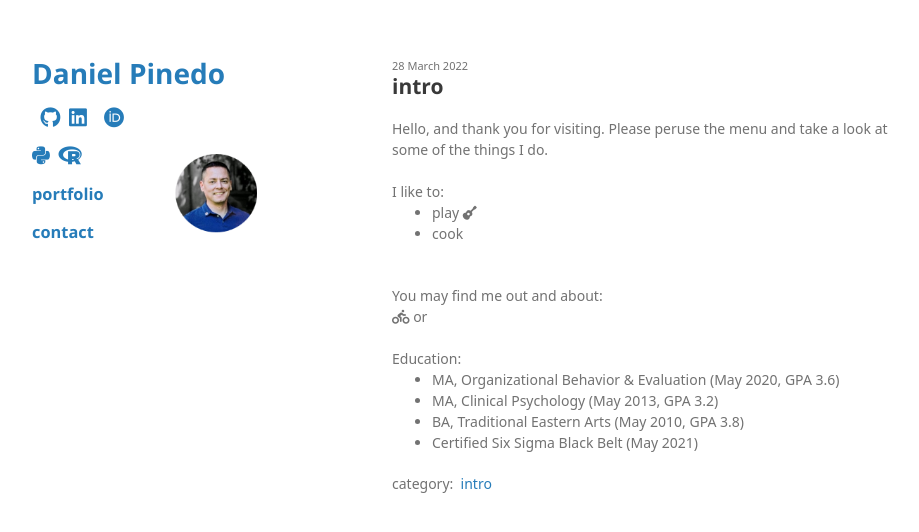
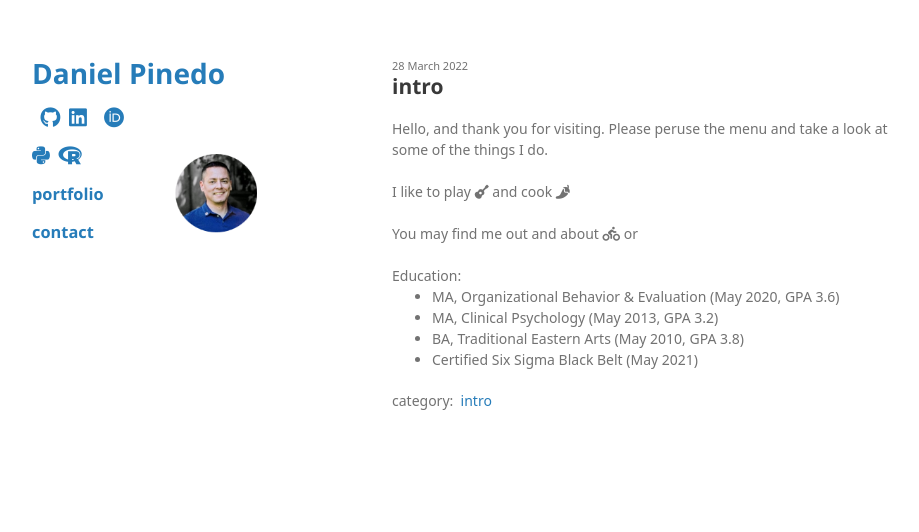
Before and after one commit to odenipinedo/odenipinedo.github.io, a Jekyll site: the page built from _posts/2022-03-28-intro.html, in a window 1280 px wide. Shown: the top 532 px of the page, without its empty margins (178-1097 px from the left). Built offline with Jekyll 4.4.1, drawn with Linux system fonts in a browser that asks for light colours; nearby versions of some CDN libraries; some web fonts are replaced; a style sheet for code colours, icons or effects is not loaded; the repository's description, which GitHub fills in, is left out.

Commit message:
Update 2022-03-28-intro.html

```diff
--- a/_posts/2022-03-28-intro.html
+++ b/_posts/2022-03-28-intro.html
@@ -14,14 +14,9 @@
 
 Hello, and thank you for visiting. Please peruse the menu and take a look at some of the things I do.<br>
 <br>
-I like to:<br>
-<ul>
-  <li>play <i class="fa-solid fa-guitar"></i></li>
-  <li>cook <i class="fa-solid fa-taco"></i></li>
-</ul>
+I like to play <i class="fa-solid fa-guitar"></i> and cook <i class="fa-solid fa-pepper-hot"></i><br>
 <br>
-You may find me out and about:<br>
-<i class="fa-solid fa-person-biking"></i> or <i class="fa-solid fa-person-from-portal"></i><br>
+You may find me out and about <i class="fa-solid fa-person-biking"></i> or <i class="fa-solid fa-person-from-portal"></i><br>
 <br>
 Education:<br>
 <ul>
```
